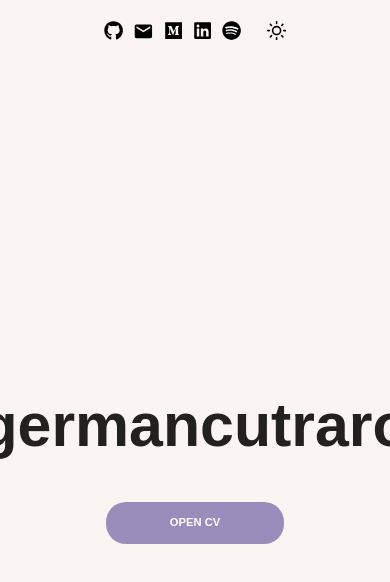
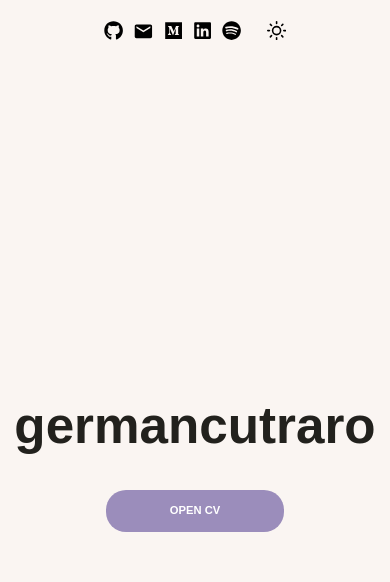
Before and after one commit to germancutraro/germancutraro.com, a Next.js app: page / in a window 390 px wide. Shown: the top 582 px of the page. Built offline with nearby package versions, Linux system fonts and the light colour scheme.

Commit message:
font size on mobile devices smaller

```diff
--- a/components/Content/styles.js
+++ b/components/Content/styles.js
@@ -11,7 +11,7 @@ export const Container = styled.div`
   color: var(--textColor);
 
   @media screen and (max-width: 500px) {
-    font-size: 1.9rem;
+    font-size: 1.6rem;
   }
 `;
 
```
